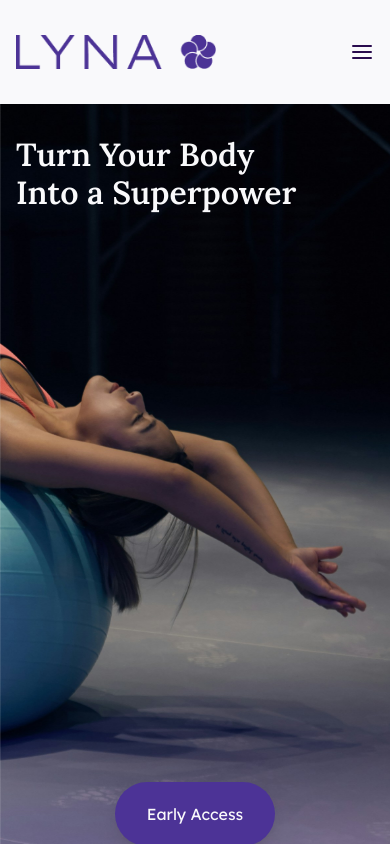
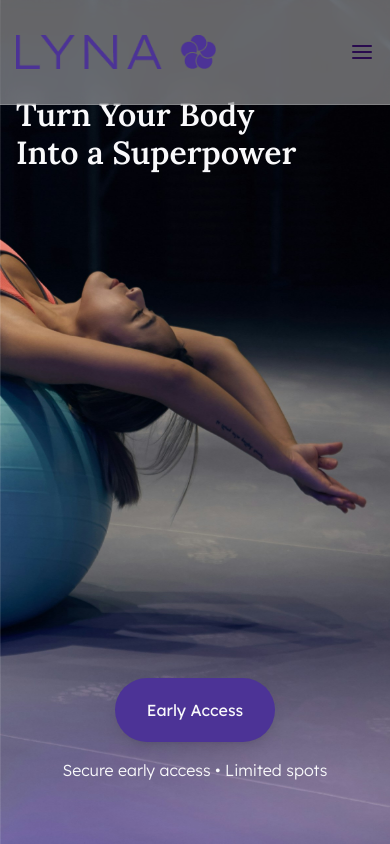
Before and after one commit to LYNA-Cam/lyna-website-v2, a Next.js app: page / in a window 390 px wide. Shown: the top 844 px of the page. Built offline with nearby package versions, Linux system fonts and the light colour scheme.

Commit message:
feat: Implement the initial landing page structure including a responsive header and hero section.

```diff
--- a/app/page.tsx
+++ b/app/page.tsx
@@ -9,7 +9,7 @@ import Footer from "@/components/layouts/Footer";
 
 export default function Home() {
   return (
-    <div className="relative h-full pt-[calc(64px+2*20px)]">
+    <div className="relative h-full">
       <Header />
       <HeroSection />
       <SecondSection />
--- a/components/layouts/header/Header.tsx
+++ b/components/layouts/header/Header.tsx
@@ -103,7 +103,7 @@ const Header = () => {
   );
 
   return (
-    <header className="fixed w-full inset-0 py-5 h-min z-10 bg-white">
+    <header className="fixed w-full inset-0 py-5 h-min z-50 bg-white/40 backdrop-blur-md border-b border-white/20">
       <div className="relative container max-w-[1720px] h-[64px] flex justify-between mx-auto px-4">
         <div className="relative h-full w-[200px]">
           <Image
--- a/sections/HeroSection.tsx
+++ b/sections/HeroSection.tsx
@@ -14,7 +14,7 @@ const HeroSection = () => {
         }}
         className="absolute inset-0 w-full h-full -rotate-y-180 -z-1 bg-position-[12.5%] md:bg-center"
       />
-      <div className="ml-4 mt-8 md:mt-20 md:ml-20 pr-8 gap-y-6 flex flex-col h-max max-w-2xl">
+      <div className="ml-4 mt-24 md:mt-32 md:ml-20 pr-8 gap-y-6 flex flex-col h-max max-w-2xl">
         <Typography
           as="h1"
           variant={"h1"}
```
